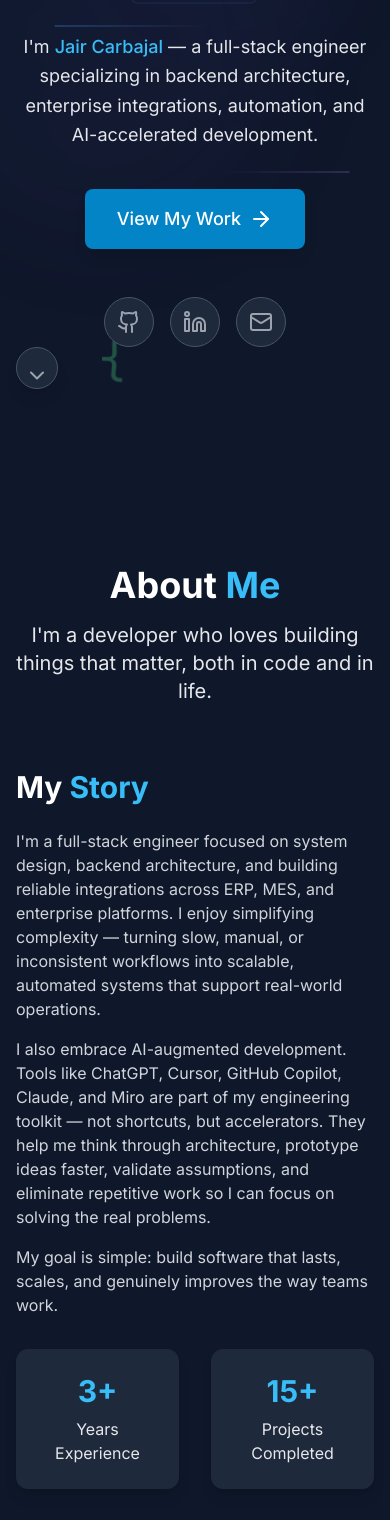
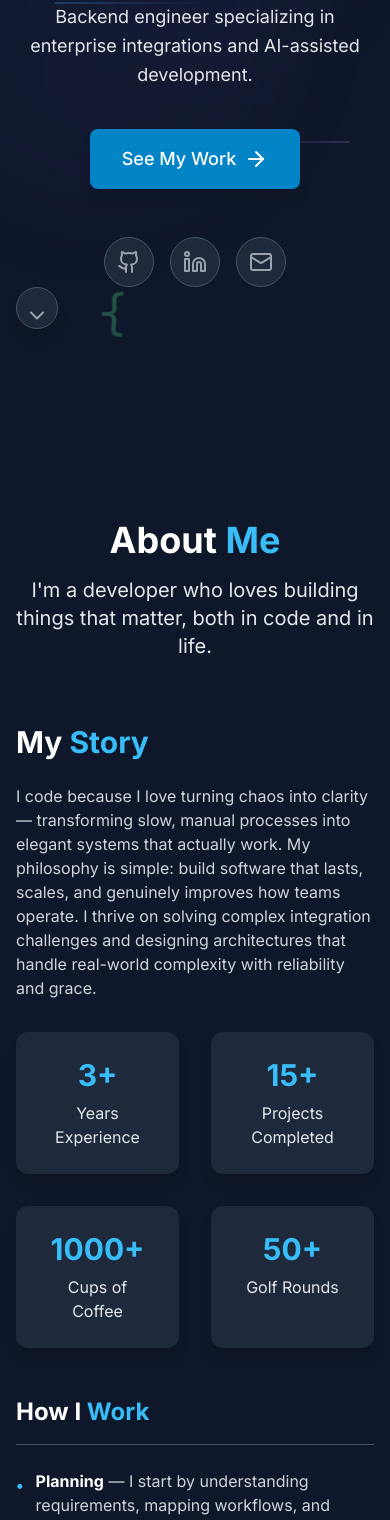
Before and after one commit to Jaircarbajal91/my-portfolio, a React (Vite) app: page / in a window 390 px wide. Shown: the part 420-1940 px from the top of the page. Built offline with nearby package versions, Linux system fonts and the light colour scheme.

Commit message:
redesigning this with chatgpt.

```diff
--- a/src/App.tsx
+++ b/src/App.tsx
@@ -12,7 +12,7 @@ const AppContent: React.FC = () => {
   return (
     <div className="min-h-screen transition-colors duration-300">
       <Header />
-      <main>
+      <main className="space-y-0">
         <Hero />
         <About />
         <Projects />
--- a/src/components/About.tsx
+++ b/src/components/About.tsx
@@ -34,7 +34,7 @@ const About: React.FC = () => {
           <h2 className="text-4xl md:text-5xl font-bold text-gray-900 dark:text-white mb-4">
             About <span className="text-primary-600 dark:text-primary-400">Me</span>
           </h2>
-          <p className="text-xl text-gray-900 dark:text-gray-200 max-w-3xl mx-auto">
+          <p className="text-xl text-gray-700 dark:text-gray-200 max-w-3xl mx-auto">
             I'm a developer who loves building things that matter, both in code and in life.
           </p>
         </motion.div>
@@ -50,7 +50,7 @@ const About: React.FC = () => {
             <h3 className="text-3xl font-bold text-gray-900 dark:text-white mb-2">
               My <span className="text-primary-600 dark:text-primary-400">Story</span>
             </h3>
-            <div className="space-y-4 text-gray-900 dark:text-gray-300">
+            <div className="space-y-4 text-gray-700 dark:text-gray-300 max-w-2xl">
               {aboutContent.story.split('\n\n').map((paragraph, index) => (
                 <motion.p
                   key={index}
@@ -77,7 +77,7 @@ const About: React.FC = () => {
                 initial={{ opacity: 0, scale: 0.8 }}
                 animate={inView ? { opacity: 1, scale: 1 } : {}}
                 transition={{ duration: 0.5, delay: 0.6 + index * 0.1 }}
-                className="text-center p-6 card hover:scale-105 hover:shadow-xl transition-all duration-300"
+                className="text-center p-6 card hover:scale-105 hover:shadow-xl hover:border-primary-600/30 dark:hover:border-primary-400/30 border border-transparent transition-all duration-300"
               >
                 <div className="text-3xl font-bold text-primary-600 dark:text-primary-400 mb-2">
                   {stat.value}
@@ -101,7 +101,7 @@ const About: React.FC = () => {
             How I <span className="text-primary-600 dark:text-primary-400">Work</span>
           </h3>
           <hr className="border-gray-300 dark:border-slate-600 mb-6" />
-          <ul className="space-y-4 text-gray-900 dark:text-gray-300">
+          <ul className="space-y-4 text-gray-900 dark:text-gray-300 max-w-3xl">
             <motion.li
               initial={{ opacity: 0, x: -10 }}
               animate={inView ? { opacity: 1, x: 0 } : {}}
@@ -109,7 +109,7 @@ const About: React.FC = () => {
               className="flex items-start"
             >
               <span className="text-primary-600 dark:text-primary-400 mr-3 mt-1 font-bold">•</span>
-              <span><strong className="text-gray-900 dark:text-white">Plan clearly</strong> — I diagram workflows and architecture using tools like Miro and Whimsical before writing code.</span>
+              <span><strong className="text-gray-900 dark:text-white">Planning</strong> — I start by understanding requirements, mapping workflows, and identifying potential challenges before writing a single line of code.</span>
             </motion.li>
             <motion.li
               initial={{ opacity: 0, x: -10 }}
@@ -118,7 +118,7 @@ const About: React.FC = () => {
               className="flex items-start"
             >
               <span className="text-primary-600 dark:text-primary-400 mr-3 mt-1 font-bold">•</span>
-              <span><strong className="text-gray-900 dark:text-white">Build efficiently</strong> — Cursor, Copilot, and ChatGPT help eliminate repetitive tasks so I can focus on logic and design.</span>
+              <span><strong className="text-gray-900 dark:text-white">Architecture</strong> — I design scalable, maintainable systems using diagrams and architectural patterns that support long-term growth and reliability.</span>
             </motion.li>
             <motion.li
               initial={{ opacity: 0, x: -10 }}
@@ -127,7 +127,7 @@ const About: React.FC = () => {
               className="flex items-start"
             >
               <span className="text-primary-600 dark:text-primary-400 mr-3 mt-1 font-bold">•</span>
-              <span><strong className="text-gray-900 dark:text-white">Stay reliable</strong> — I prioritize structure, readability, testing, and long-term maintainability.</span>
+              <span><strong className="text-gray-900 dark:text-white">AI-Augmented Development</strong> — I leverage tools like Cursor, GitHub Copilot, and ChatGPT to accelerate repetitive tasks and prototype ideas faster, allowing me to focus on solving complex problems.</span>
             </motion.li>
             <motion.li
               initial={{ opacity: 0, x: -10 }}
@@ -136,7 +136,16 @@ const About: React.FC = () => {
               className="flex items-start"
             >
               <span className="text-primary-600 dark:text-primary-400 mr-3 mt-1 font-bold">•</span>
-              <span><strong className="text-gray-900 dark:text-white">Communicate early</strong> — I turn complex ideas into clear diagrams, prototypes, and explanations for stakeholders.</span>
+              <span><strong className="text-gray-900 dark:text-white">Maintainability</strong> — I write clean, well-structured code with proper documentation, testing, and thoughtful design patterns that make systems easier to understand and evolve.</span>
+            </motion.li>
+            <motion.li
+              initial={{ opacity: 0, x: -10 }}
+              animate={inView ? { opacity: 1, x: 0 } : {}}
+              transition={{ duration: 0.5, delay: 1.1 }}
+              className="flex items-start"
+            >
+              <span className="text-primary-600 dark:text-primary-400 mr-3 mt-1 font-bold">•</span>
+              <span><strong className="text-gray-900 dark:text-white">Communication</strong> — I translate technical concepts into clear explanations, diagrams, and prototypes that help stakeholders understand and make informed decisions.</span>
             </motion.li>
           </ul>
         </motion.div>
@@ -154,7 +163,7 @@ const About: React.FC = () => {
               initial={{ opacity: 0, y: 20 }}
               animate={inView ? { opacity: 1, y: 0 } : {}}
               transition={{ duration: 0.5, delay: 0.8 + index * 0.1 }}
-              className="text-center p-6 card hover:scale-105 hover:-translate-y-1 hover:shadow-xl transition-all duration-300"
+              className="text-center p-6 card hover:scale-105 hover:-translate-y-1 hover:shadow-xl hover:border-primary-600/30 dark:hover:border-primary-400/30 border border-transparent transition-all duration-300"
             >
               <div className="flex justify-center mb-4">
                 {value.icon}
@@ -168,7 +177,7 @@ const About: React.FC = () => {
                   )
                 )}
               </h4>
-              <p className="text-gray-900 dark:text-gray-300">
+              <p className="text-gray-700 dark:text-gray-300">
                 {value.description}
               </p>
             </motion.div>
--- a/src/components/Footer.tsx
+++ b/src/components/Footer.tsx
@@ -17,10 +17,10 @@ const Footer: React.FC = () => {
             transition={{ duration: 0.5 }}
             className="space-y-4"
           >
-            <h3 className="text-2xl font-bold gradient-text">
-              {personalInfo.name}
+            <h3 className="text-2xl font-bold text-white">
+              <span className="text-primary-400">{personalInfo.name.split(' ')[0]}</span> {personalInfo.name.split(' ').slice(1).join(' ')}
             </h3>
-            <p className="text-gray-400">
+            <p className="text-gray-300 max-w-md">
               The developer you'll want on your team - reliable, curious, and always ready to tackle the next challenge.
               Let's build something amazing together.
             </p>
@@ -47,7 +47,7 @@ const Footer: React.FC = () => {
                   href={social.href}
                   target="_blank"
                   rel="noopener noreferrer"
-                  className="social-icon"
+                  className="social-icon hover:scale-110 hover:shadow-lg"
                   aria-label={social.label}
                 >
                   {social.icon}
--- a/src/components/Header.tsx
+++ b/src/components/Header.tsx
@@ -39,9 +39,9 @@ const Header: React.FC = () => {
           {/* Logo */}
           <motion.div
             whileHover={{ scale: 1.05 }}
-            className="text-2xl font-bold gradient-text"
+            className="text-2xl font-bold text-gray-900 dark:text-white"
           >
-            Jair Carbajal
+            <span className="text-primary-600 dark:text-primary-400">Jair</span> Carbajal
           </motion.div>
 
           {/* Desktop Navigation */}
@@ -50,7 +50,7 @@ const Header: React.FC = () => {
               <a
                 key={item.name}
                 href={item.href}
-                className="text-black dark:text-gray-300 hover:text-primary-600 dark:hover:text-primary-400 transition-colors duration-200 font-medium"
+                className="text-black dark:text-gray-300 hover:text-primary-600 dark:hover:text-primary-400 transition-colors duration-200 font-medium hover:scale-105"
               >
                 {item.name}
               </a>
--- a/src/components/Hero.tsx
+++ b/src/components/Hero.tsx
@@ -193,7 +193,7 @@ const Hero: React.FC = () => {
               transition={{ duration: 0.8, delay: 0.4 }}
               className="text-4xl sm:text-5xl md:text-6xl lg:text-7xl font-bold text-gray-900 dark:text-white leading-tight tracking-tight"
             >
-              Building <span className="text-primary-600 dark:text-primary-400">scalable systems</span>, integrations, and modern applications.
+              Building scalable systems & integrations
             </motion.h1>
 
             {/* Tagline/Subtitle */}
@@ -201,9 +201,9 @@ const Hero: React.FC = () => {
               initial={{ opacity: 0, y: 20 }}
               animate={{ opacity: 1, y: 0 }}
               transition={{ duration: 0.8, delay: 0.6 }}
-              className="text-lg sm:text-xl md:text-2xl text-gray-900 dark:text-gray-200 font-normal leading-relaxed max-w-3xl"
+              className="text-lg sm:text-xl md:text-2xl text-gray-700 dark:text-gray-200 font-normal leading-relaxed max-w-3xl mx-auto lg:mx-0"
             >
-              I'm <span className="text-primary-600 dark:text-primary-400 font-medium">Jair Carbajal</span> — a full-stack engineer specializing in backend architecture, enterprise integrations, automation, and AI-accelerated development.
+              Backend engineer specializing in enterprise integrations and AI-assisted development.
             </motion.p>
 
             {/* CTA Button */}
@@ -217,7 +217,7 @@ const Hero: React.FC = () => {
               onClick={scrollToProjects}
               className="btn-primary text-lg sm:text-xl px-8 py-4 flex items-center gap-2 hover:scale-105 transition-all duration-300 mx-auto lg:mx-0 shadow-lg hover:shadow-xl"
             >
-              View My Work
+              See My Work
               <ArrowRight size={24} />
             </button>
             </motion.div>
--- a/src/components/Skills.tsx
+++ b/src/components/Skills.tsx
@@ -77,7 +77,7 @@ const Skills: React.FC = () => {
               initial={{ opacity: 0, y: 20 }}
               animate={inView ? { opacity: 1, y: 0 } : {}}
               transition={{ duration: 0.6, delay: categoryIndex * 0.1 }}
-              className="bg-white dark:bg-slate-800 rounded-xl shadow-lg p-6 md:p-8"
+              className="bg-white dark:bg-slate-800 rounded-xl shadow-lg p-6 md:p-8 hover:shadow-xl transition-all duration-300 border border-transparent hover:border-primary-600/20 dark:hover:border-primary-400/20"
             >
               <div className="flex items-center gap-3 mb-5">
                 <div className="text-primary-600 dark:text-primary-400">
@@ -87,14 +87,14 @@ const Skills: React.FC = () => {
                   {skillCategories[category].title}
                 </h3>
               </div>
-              <div className="flex flex-wrap gap-2.5">
+              <div className="flex flex-wrap gap-2.5 sm:gap-3">
                 {skillCategories[category].skills.map((skill, skillIndex) => (
                   <motion.span
                     key={skill}
                     initial={{ opacity: 0, scale: 0.9 }}
                     animate={inView ? { opacity: 1, scale: 1 } : {}}
                     transition={{ duration: 0.3, delay: categoryIndex * 0.1 + skillIndex * 0.05 }}
-                    className="px-4 py-2 rounded-full text-sm font-medium bg-gray-100 dark:bg-slate-700 text-gray-900 dark:text-gray-200 border border-gray-200 dark:border-slate-600 hover:bg-gray-200 dark:hover:bg-slate-600 transition-colors duration-200"
+                    className="px-3 py-1.5 sm:px-4 sm:py-2 rounded-full text-xs sm:text-sm font-medium bg-gray-100 dark:bg-slate-700 text-gray-900 dark:text-gray-200 border border-gray-200 dark:border-slate-600 hover:bg-gray-200 dark:hover:bg-slate-600 hover:shadow-sm hover:scale-105 transition-all duration-200"
                   >
                     {skill}
                   </motion.span>
--- a/src/data/content.ts
+++ b/src/data/content.ts
@@ -30,11 +30,7 @@ export const personalInfo = {
 }
 
 export const aboutContent = {
-  story: `I'm a full-stack engineer focused on system design, backend architecture, and building reliable integrations across ERP, MES, and enterprise platforms. I enjoy simplifying complexity — turning slow, manual, or inconsistent workflows into scalable, automated systems that support real-world operations.
-
-I also embrace AI-augmented development. Tools like ChatGPT, Cursor, GitHub Copilot, Claude, and Miro are part of my engineering toolkit — not shortcuts, but accelerators. They help me think through architecture, prototype ideas faster, validate assumptions, and eliminate repetitive work so I can focus on solving the real problems.
-
-My goal is simple: build software that lasts, scales, and genuinely improves the way teams work.`,
+  story: `I code because I love turning chaos into clarity — transforming slow, manual processes into elegant systems that actually work. My philosophy is simple: build software that lasts, scales, and genuinely improves how teams operate. I thrive on solving complex integration challenges and designing architectures that handle real-world complexity with reliability and grace.`,
 
   stats: [
     { label: 'Years Experience', value: '3+' },
@@ -111,8 +107,6 @@ export const skillsData = {
       'NetSuite',
       'SuiteScript',
       'Oracle ERP',
-      'API Integration',
-      'System Integration',
       'Workflow Automation'
     ]
   },
@@ -123,8 +117,7 @@ export const skillsData = {
       'ChatGPT',
       'Cursor',
       'GitHub Copilot',
-      'Claude',
-      'Miro'
+      'Claude'
     ]
   },
   devops: {
@@ -145,7 +138,7 @@ export const projectsData = [
   {
     id: 1,
     title: 'JairBnB',
-    description: 'Airbnb-style booking platform with advanced date-conflict validation, spot management, user reviews, and AWS S3 image uploads. Includes Google Maps integration and multi-layer backend checks to prevent overlapping bookings.',
+    description: 'JairBnB is a full-stack Airbnb-style booking platform that enables users to discover, book, and manage vacation rentals. Built with React, Redux, Node.js, Express, and PostgreSQL, featuring AWS S3 image uploads, Google Maps integration, and multi-layer backend validation to prevent date conflicts. This project demonstrates scalable full-stack architecture, secure authentication with JWT, and complex business logic for handling real-time booking constraints.',
     image: getAssetPath('/assets/projects/jairbnb.png'),
     tags: ['React', 'Redux', 'Node.js', 'Express.js', 'Sequelize', 'PostgreSQL', 'AWS S3', 'JWT', 'Date Validation'],
     category: 'fullstack',
@@ -157,7 +150,7 @@ export const projectsData = [
   {
     id: 2,
     title: 'YapYap',
-    description: 'Real-time chat app inspired by Discord, featuring typing indicators, instant messaging, channel/DM separation, and a mobile-first UI. Powered by Socket.IO for fast bidirectional communication.',
+    description: 'YapYap is a real-time chat application inspired by Discord, enabling instant messaging across channels and direct messages with live typing indicators. Built with React, Redux, Node.js, and Socket.IO for bidirectional WebSocket communication, featuring a responsive mobile-first UI and PostgreSQL for persistent message storage. This project showcases real-time system design, WebSocket implementation, and state management for live collaborative features.',
     image: getAssetPath('/assets/projects/yapyap.png'),
     tags: ['React', 'Redux', 'Node.js', 'Express.js', 'Socket.IO', 'PostgreSQL', 'AWS S3', 'Real-Time', 'WebSockets'],
     category: 'fullstack',
@@ -169,7 +162,7 @@ export const projectsData = [
   {
     id: 3,
     title: 'Litter',
-    description: 'Social networking app with AWS-based image uploads, secure IAM rules, nested comments, likes/follows, and a Twitter-style feed. Includes media validation and cloud-hosted content delivery.',
+    description: 'Litter is a Twitter-style social networking platform where users can share posts, images, and engage through likes, follows, and nested comment threads. Built with React, Redux, Flask, and PostgreSQL, featuring AWS S3 integration with secure IAM policies for image uploads and cloud-hosted content delivery. This project demonstrates cloud infrastructure integration, social media feature implementation, and scalable content management with proper security practices.',
     image: getAssetPath('/assets/projects/litter.png'),
     tags: ['React', 'Redux', 'Flask', 'SQLAlchemy', 'PostgreSQL', 'AWS S3', 'boto3', 'Python', 'Image Upload'],
     category: 'fullstack',
@@ -181,7 +174,7 @@ export const projectsData = [
   {
     id: 4,
     title: 'swEtsy',
-    description: 'Full-stack e-commerce marketplace with multi-criteria search/filter, Redux state management, real-time cart sync, product reviews, and secure checkout flows.',
+    description: 'swEtsy is a full-stack e-commerce marketplace where users can browse, search, filter, and purchase products with a seamless shopping experience. Built with React, Redux, Flask, and PostgreSQL, featuring advanced search functionality, real-time cart synchronization, product reviews, and secure checkout workflows. This project showcases complex state management patterns, e-commerce business logic, and user experience optimization for online marketplaces.',
     image: getAssetPath('/assets/projects/swetsy.png'),
     tags: ['React', 'Redux', 'Redux-thunk', 'Flask', 'Python', 'SQLAlchemy', 'PostgreSQL', 'State Management', 'Search'],
     category: 'fullstack',
--- a/src/index.css
+++ b/src/index.css
@@ -45,16 +45,16 @@
 
 @layer components {
   .btn-primary {
-    @apply bg-primary-600 hover:bg-primary-700 text-white font-medium py-2 px-4 rounded-lg transition-colors duration-200;
+    @apply bg-primary-600 hover:bg-primary-700 text-white font-medium py-2 px-4 rounded-lg transition-all duration-200 hover:shadow-lg hover:scale-105;
   }
 
   .btn-secondary {
-    @apply bg-transparent border-2 border-primary-600 text-primary-600 hover:bg-primary-600 hover:text-white font-medium py-2 px-4 rounded-lg transition-all duration-200;
+    @apply bg-transparent border-2 border-primary-600 text-primary-600 hover:bg-primary-600 hover:text-white font-medium py-2 px-4 rounded-lg transition-all duration-200 hover:shadow-md hover:scale-105;
   }
 
   /* Optimized card component */
   .card {
-    @apply bg-white dark:bg-slate-800 rounded-xl shadow-lg hover:shadow-xl transition-all duration-300;
+    @apply bg-white dark:bg-slate-800 rounded-xl shadow-lg hover:shadow-xl hover:-translate-y-0.5 transition-all duration-300;
   }
 
   /* Code snippet component */
@@ -83,13 +83,17 @@
     @apply bg-white dark:bg-slate-800 rounded-xl shadow-lg hover:shadow-2xl hover:-translate-y-1 transition-all duration-300 overflow-hidden;
   }
 
+  .project-card:hover {
+    @apply border-primary-600/20 dark:border-primary-400/20;
+  }
+
   /* Button variants */
   .btn-code {
-    @apply bg-white dark:bg-slate-700 text-gray-900 dark:text-gray-200 rounded-lg hover:bg-gray-100 dark:hover:bg-slate-600 transition-colors duration-200 border border-gray-200 dark:border-slate-600;
+    @apply bg-white dark:bg-slate-700 text-gray-900 dark:text-gray-200 rounded-lg hover:bg-gray-100 dark:hover:bg-slate-600 hover:shadow-md transition-all duration-200 border border-gray-200 dark:border-slate-600;
   }
 
   .btn-tag {
-    @apply bg-white dark:bg-slate-700 text-gray-900 dark:text-gray-200 rounded-full px-3 py-1 text-sm transition-colors duration-200 border border-gray-200 dark:border-slate-600;
+    @apply bg-white dark:bg-slate-700 text-gray-900 dark:text-gray-200 rounded-full px-3 py-1 text-sm hover:bg-gray-100 dark:hover:bg-slate-600 hover:shadow-sm transition-all duration-200 border border-gray-200 dark:border-slate-600;
   }
 
   /* Smart reusable classes for common patterns */
@@ -98,7 +102,7 @@
   }
 
   .btn-social {
-    @apply p-3 rounded-full bg-white dark:bg-slate-800 hover:bg-gray-100 dark:hover:bg-slate-700 transition-colors duration-200 border border-gray-200 dark:border-slate-600;
+    @apply p-3 rounded-full bg-white dark:bg-slate-800 hover:bg-gray-100 dark:hover:bg-slate-700 hover:shadow-lg hover:scale-110 hover:border-primary-600/50 dark:hover:border-primary-400/50 transition-all duration-200 border border-gray-200 dark:border-slate-600;
   }
 
   .btn-scroll {
@@ -138,6 +142,6 @@
   }
 
   .section-padding {
-    @apply py-20 md:py-24 lg:py-28 px-4 sm:px-6 lg:px-8;
+    @apply py-24 md:py-28 lg:py-32 px-4 sm:px-6 lg:px-8;
   }
 }
```
Also changed, not shown: src/components/Contact.tsx (+30 -7 lines), src/components/Projects.tsx (+14 -14 lines).
